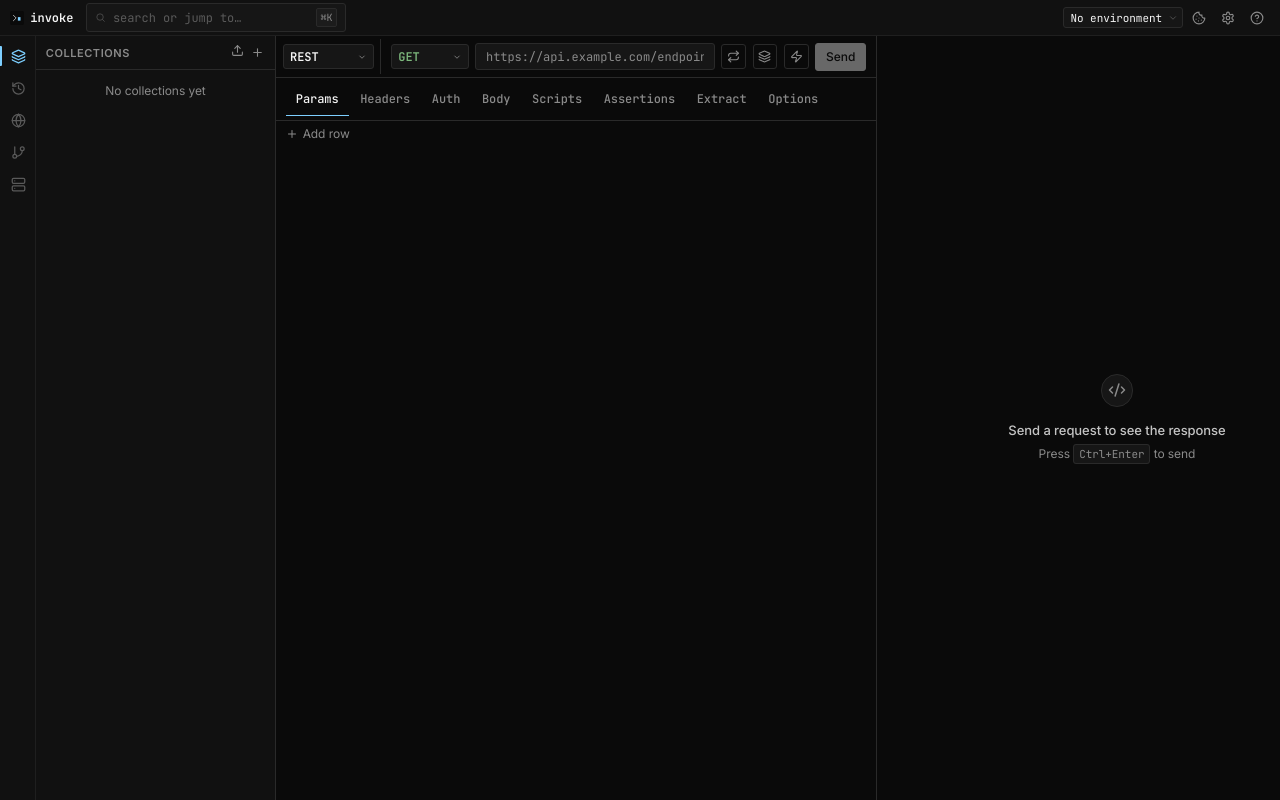
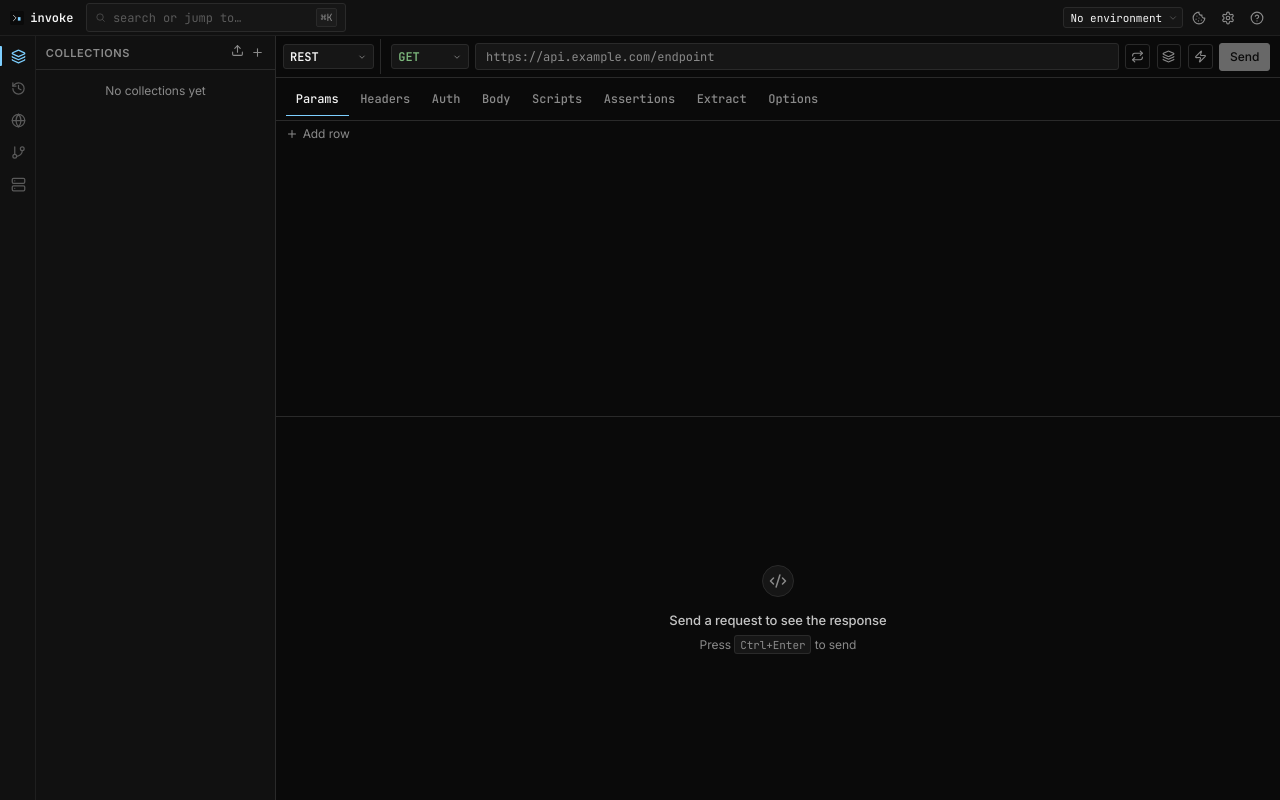
Before and after one commit to brendatamaar/invoke, a React (Vite) app in the folder packages/ui/: page / in a window 1280 px wide. Built offline with nearby package versions, Linux system fonts and the light colour scheme.

Commit message:
fix: redesign response viewer

```diff
--- a/packages/ui/src/App.tsx
+++ b/packages/ui/src/App.tsx
@@ -24,8 +24,8 @@ import { useStore } from "./store";
 
 export default function App() {
   const containerRef = useRef<HTMLDivElement>(null);
-  const { size: requestWidth, onMouseDown: onResizeMouseDown } =
-    useResizablePane(520, "horizontal", containerRef, 480);
+  const { size: requestHeight, onMouseDown: onResizeMouseDown } =
+    useResizablePane(380, "vertical", containerRef, 300);
   const { handleSend } = useRequestExecution();
   const set = useStore((s) => s.set);
 
@@ -54,17 +54,17 @@ export default function App() {
       <div className="flex flex-1 overflow-hidden">
         <Sidebar />
 
-        <div ref={containerRef} className="flex-1 flex overflow-hidden">
+        <div ref={containerRef} className="flex-1 flex flex-col overflow-hidden">
           <div
             className="overflow-hidden flex-shrink-0"
-            style={{ width: requestWidth, minWidth: 600 }}
+            style={{ height: requestHeight, minHeight: 200 }}
           >
             <RequestBuilder onSend={handleSend} />
           </div>
 
-          <div className="resize-handle-h" onMouseDown={onResizeMouseDown} />
+          <div className="resize-handle-v" onMouseDown={onResizeMouseDown} />
 
-          <div className="flex-1 overflow-hidden" style={{ minWidth: 480 }}>
+          <div className="flex-1 overflow-hidden" style={{ minHeight: 300 }}>
             <ResponseViewer />
           </div>
         </div>
```
